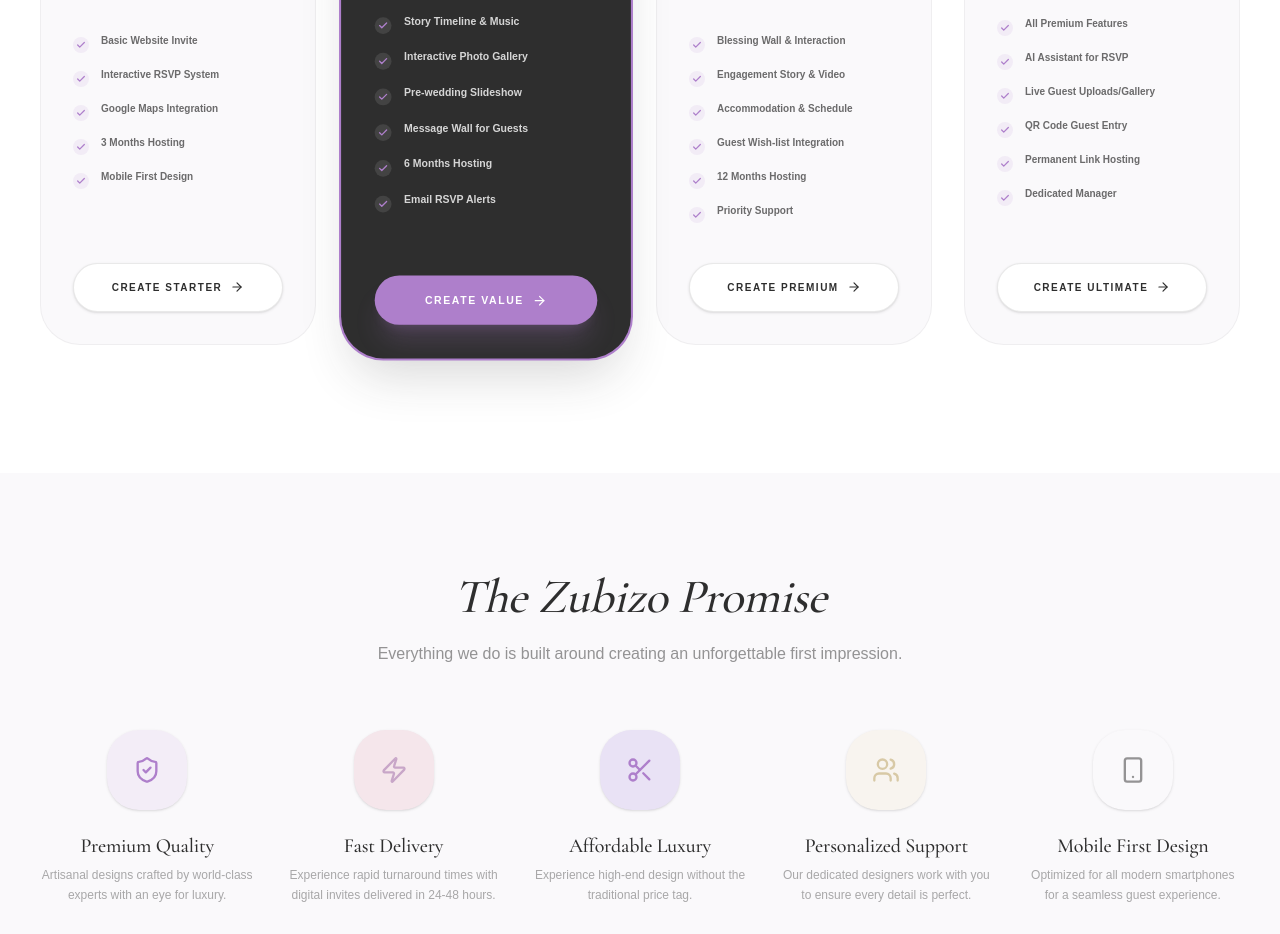
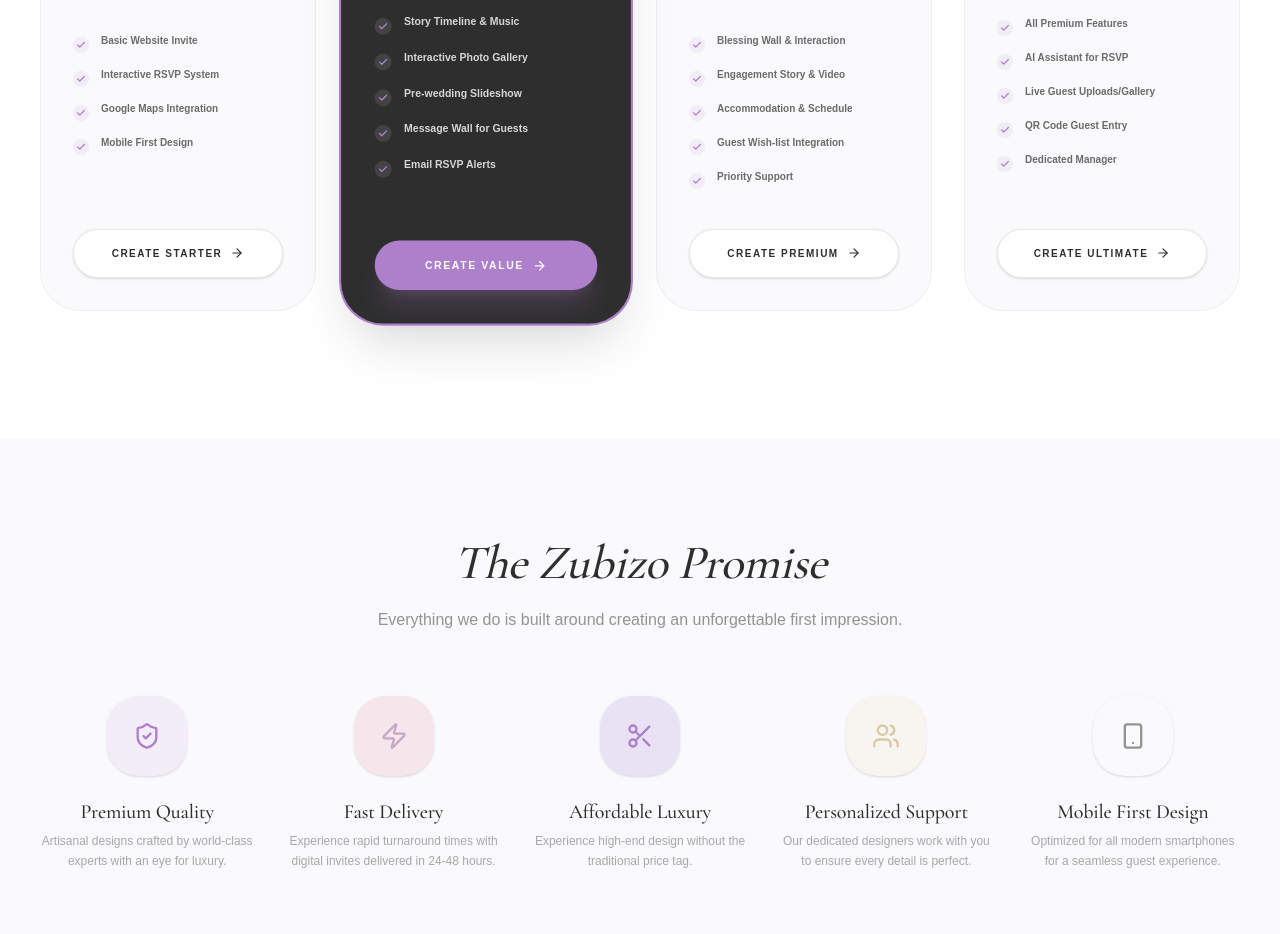
Before and after one commit to Aafrin-Aaysha/zubizo-website, a Next.js app: page /digital-invites in a window 1280 px wide. Shown: the part 3680-4614 px from the top of the page. Built offline with nearby package versions, Linux system fonts and the light colour scheme; no server answers; the database is empty; a web font is replaced by a local one.

Commit message:
style: remove delivery timeline and hosting periods from pricing

```diff
--- a/src/components/digital-invites/pricing.tsx
+++ b/src/components/digital-invites/pricing.tsx
@@ -15,7 +15,6 @@ const pricingData = {
       features: [
         "HD PNG / JPEG / PDF",
         "WhatsApp & Social Ready",
-        "24 Hour Delivery",
         "Premium Artisanal Design",
         "Personalized Content"
       ],
@@ -31,7 +30,6 @@ const pricingData = {
         "Full HD MP4 Format",
         "Custom Background Music",
         "Instagram Reel Ready",
-        "Premium Logo Animation",
         "Custom Couple Names"
       ],
       cta: "Choose Video Invite",
@@ -48,7 +46,6 @@ const pricingData = {
         "Basic Website Invite",
         "Interactive RSVP System",
         "Google Maps Integration",
-        "3 Months Hosting",
         "Mobile First Design"
       ],
       cta: "Create Starter",
@@ -64,7 +61,6 @@ const pricingData = {
         "Interactive Photo Gallery",
         "Pre-wedding Slideshow",
         "Message Wall for Guests",
-        "6 Months Hosting",
         "Email RSVP Alerts"
       ],
       cta: "Create Value",
@@ -80,7 +76,6 @@ const pricingData = {
         "Engagement Story & Video",
         "Accommodation & Schedule",
         "Guest Wish-list Integration",
-        "12 Months Hosting",
         "Priority Support"
       ],
       cta: "Create Premium",
@@ -96,7 +91,6 @@ const pricingData = {
         "AI Assistant for RSVP",
         "Live Guest Uploads/Gallery",
         "QR Code Guest Entry",
-        "Permanent Link Hosting",
         "Dedicated Manager"
       ],
       cta: "Create Ultimate",
```
